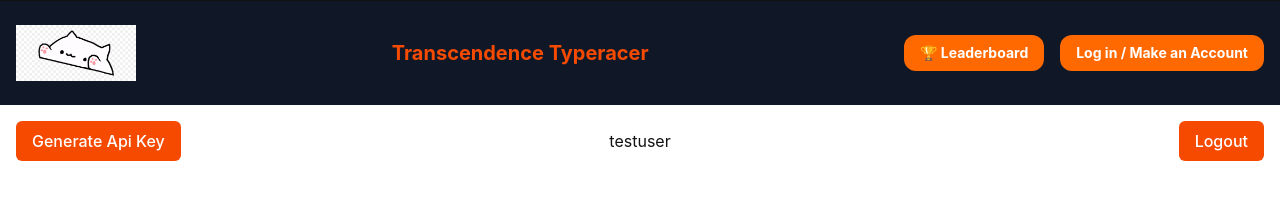
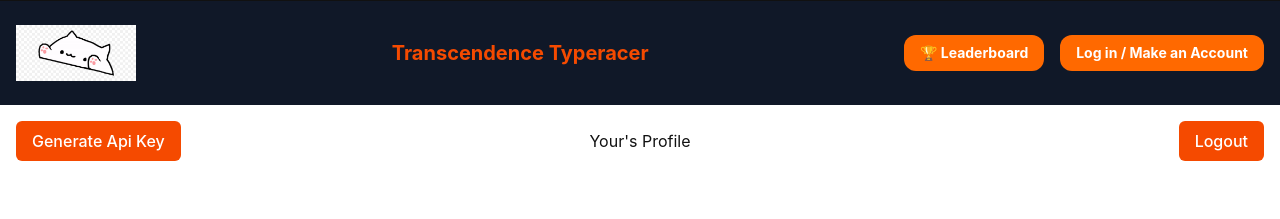
Before and after one commit to SmokedSeaSalt/Transcendence, a React (Vite) app in the folder client/: page /profile in a window 1280 px wide. Shown: the top 219 px of the page. Built offline with nearby package versions, Linux system fonts and the light colour scheme; no server answers.

Commit message:
updated to use the new currentUser context

```diff
--- a/client/src/components/Header.tsx
+++ b/client/src/components/Header.tsx
@@ -1,11 +1,9 @@
-import { useContext } from "react";
 import { Link } from "react-router-dom";
-import { AuthContext, useAuthContext, authContextType } from "../App";
+import { useAuthContext } from "../App";
 import logo from "../assets/logo_temp_cat.png";
-import { jsonUser, userAuth } from "../hooks/userAuth";
 
 export default function Header() {
-	const {currentUser,	loggedIn} = useAuthContext();
+	const { currentUser } = useAuthContext();
 
 	return (
 		<header className="bg-gray-900 border-t mt-0">
@@ -27,7 +25,7 @@ export default function Header() {
 							🏆 Leaderboard
 						</button>
 					</Link>
-					{!loggedIn ? (
+					{currentUser === null ? (
 						<Link to="/login" className="text-white hover:text-orange-600">
 							<button
 								type="button"
@@ -36,13 +34,13 @@ export default function Header() {
 								Log in / Make an Account
 							</button>
 						</Link>
-					) : ( currentUser === null ? (
+					) : currentUser === null ? (
 						<Link to="/profile" className="text-white hover:text-orange-600">
 							<button
 								type="button"
 								className="bg-orange-500 hover:bg-orange-400 text-white font-bold py-2 px-4 rounded-xl"
 							>
-									Profile
+								Your Profile
 							</button>
 						</Link>
 					) : (
@@ -54,7 +52,6 @@ export default function Header() {
 								{currentUser.name}'s Profile
 							</button>
 						</Link>
-						)
 					)}
 				</div>
 			</div>
--- a/client/src/pages/Profile/NameBar.tsx
+++ b/client/src/pages/Profile/NameBar.tsx
@@ -1,8 +1,10 @@
+import { useAuthContext } from "../../App";
 import ApiKeyButton from "./APIKeyButton";
 import LogoutButton from "./LogoutButton";
 
 export default function NameBar() {
-	const currentUser = "testuser"; //todo change to currentusercontext
+	const { currentUser } = useAuthContext();
+	// const currentUser = "testuser"; //todo change to currentusercontext
 
 	return (
 		<section style={{ display: "flex", alignItems: "center" }}>
@@ -10,7 +12,7 @@ export default function NameBar() {
 				<ApiKeyButton />
 			</div>
 			<h1 style={{ padding: "1em" }} id="profile-title">
-				{currentUser}
+				{currentUser === null ? "Your" : currentUser.name}'s Profile
 			</h1>
 			<div style={{ flex: 1, display: "flex", justifyContent: "flex-end" }}>
 				<LogoutButton />
```
Lines whose indentation alone changed are shown as unchanged.
